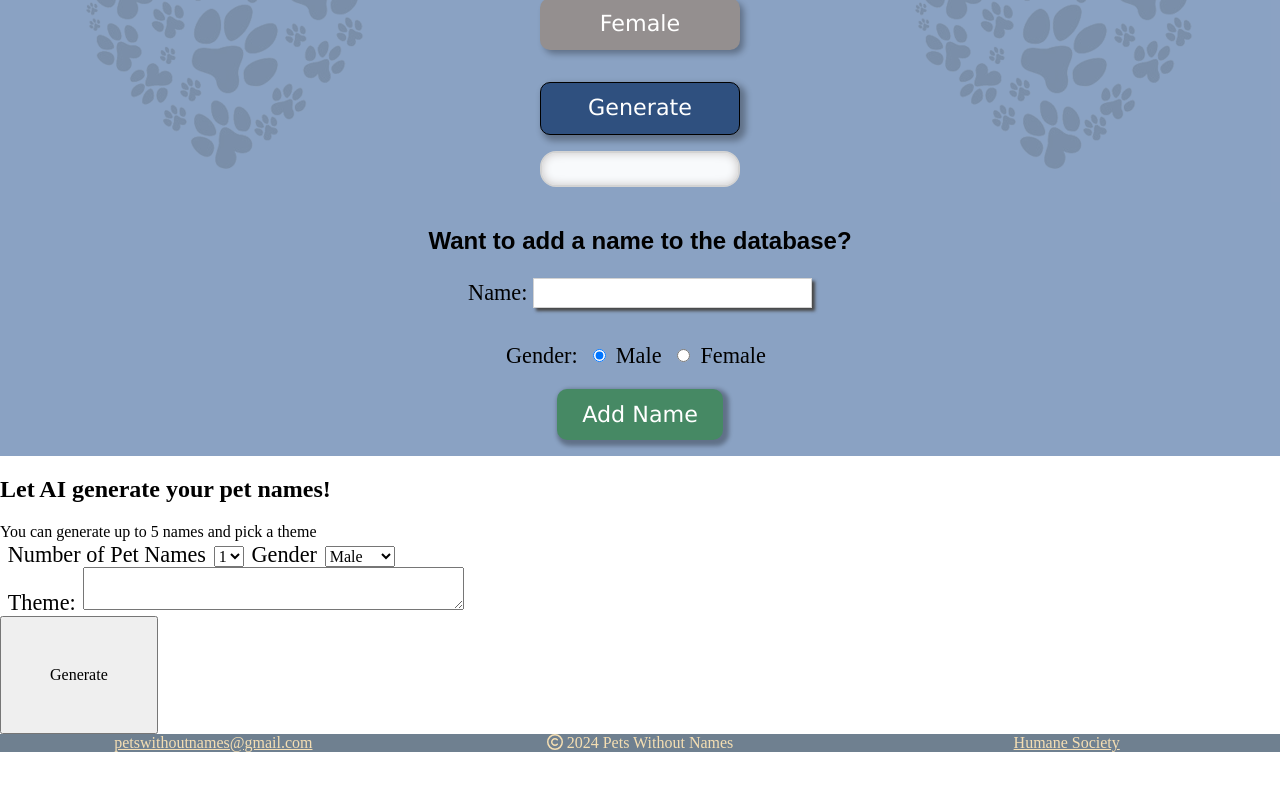
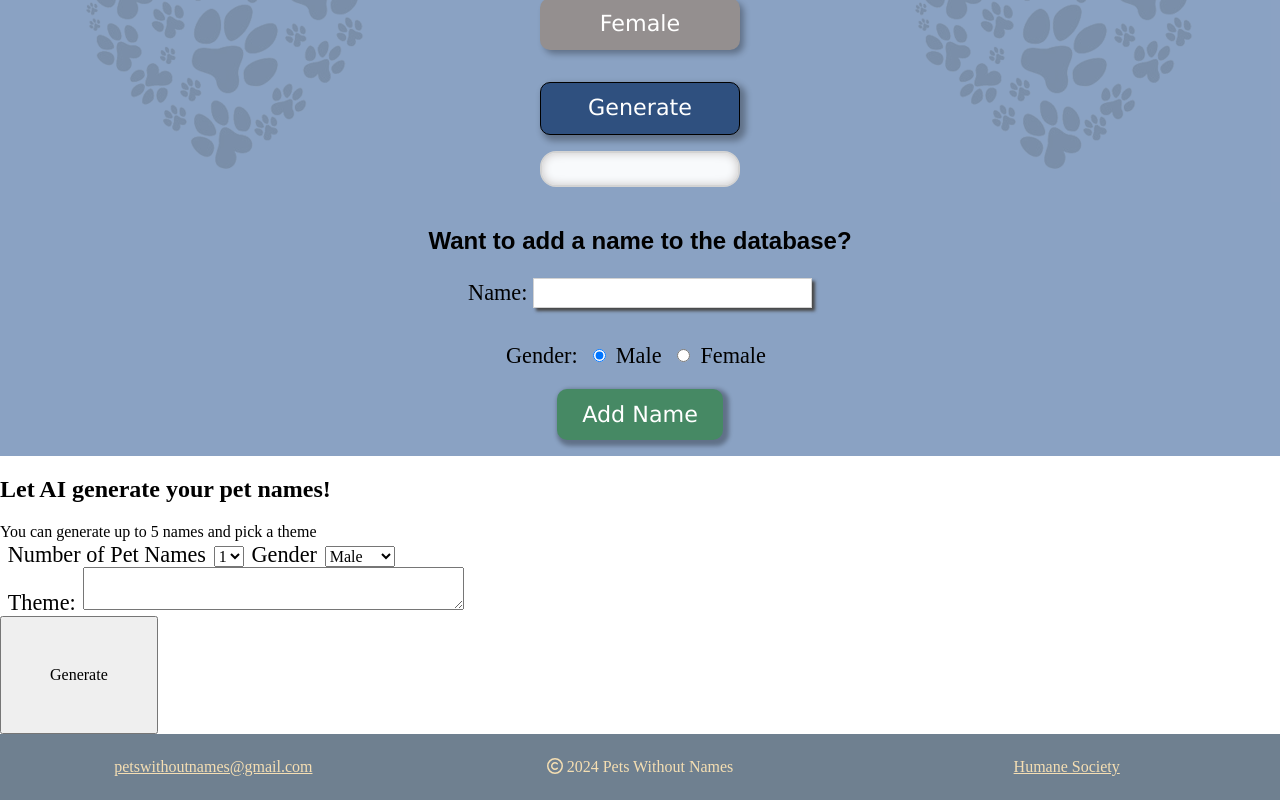
Before and after one commit to Pets-without-names/Jax-Pet-Names, a React (Create React App) app in the folder client/: page / in a window 1280 px wide. Shown: the part 307-1107 px from the top of the page. Before the commit the page ends 1059 px from the top, so only its background shows below. Built offline with nearby package versions, Linux system fonts and the light colour scheme; no server answers; a web font is replaced by a local one.

Commit message:
updated footer content margins

```diff
--- a/client/src/styles/footer.css
+++ b/client/src/styles/footer.css
@@ -24,10 +24,11 @@ footer {
   color: var(--footer-font-color);
 }
 
+/* .contact,
 .legal,
 .links {
-  margin-top: 1.5rem;
-}
+  margin: 1.5rem 0;
+} */
 
 a {
   color: wheat;
@@ -46,9 +47,10 @@ a {
     text-align: center;
   }
 
+  .contact,
   .legal,
   .links {
-    margin-top: 0;
+    margin: 1.5rem 0;
   }
 }
 
```
